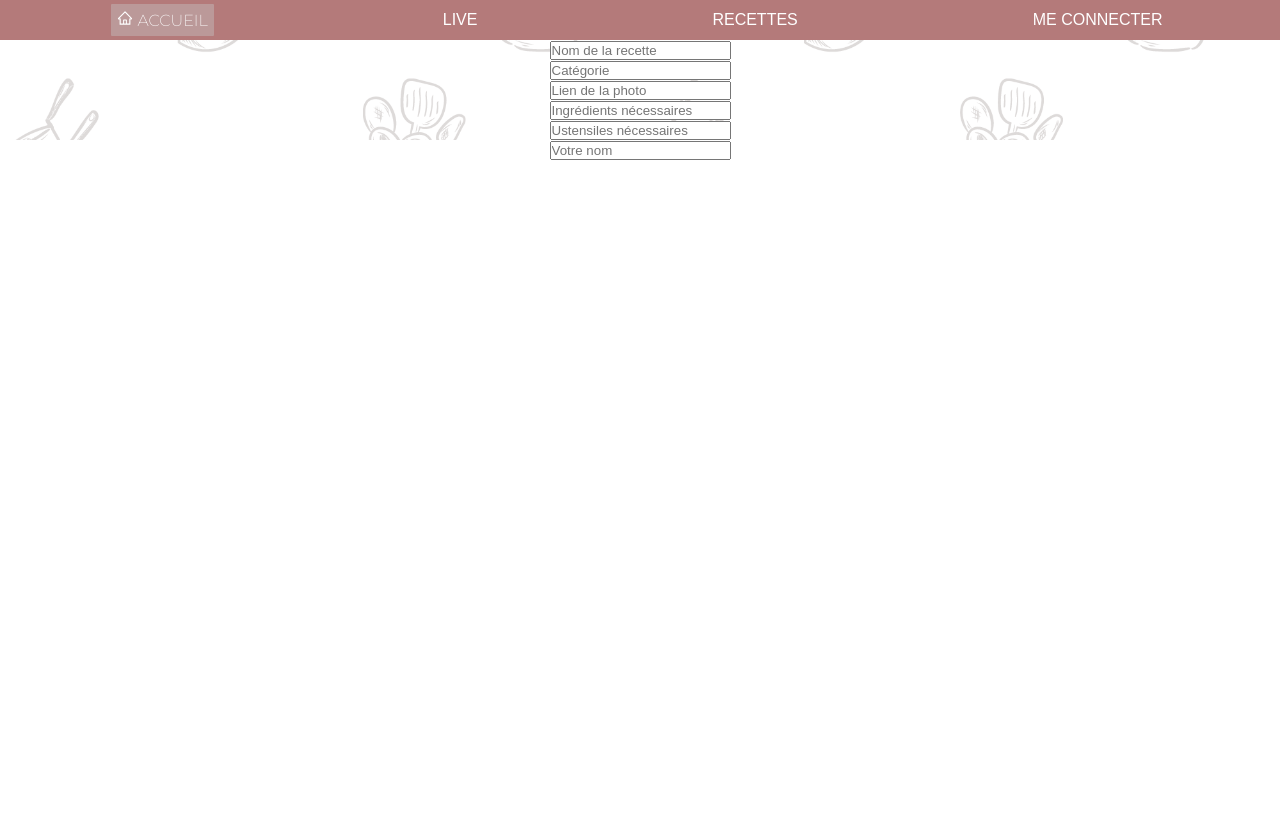
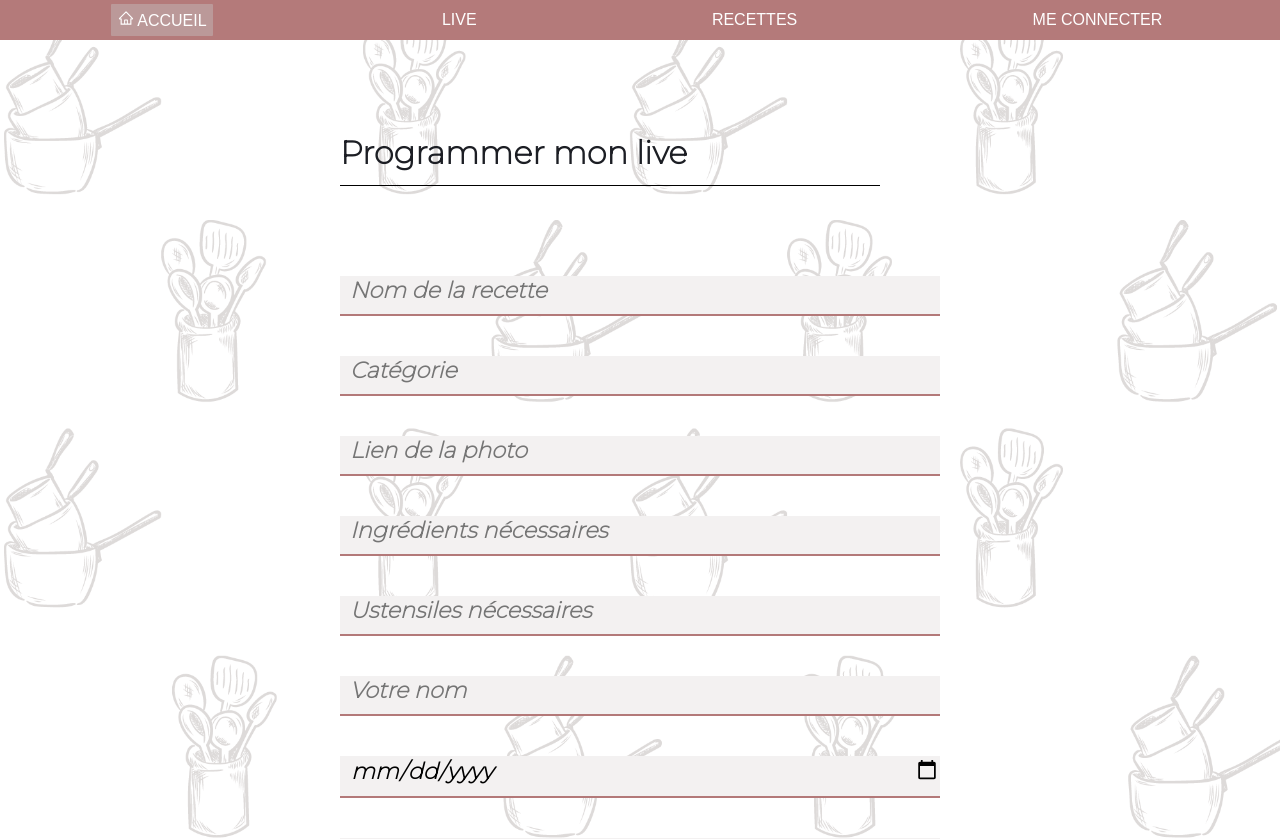
Before and after one commit to DelphLB/hackaton3-front, a React (Create React App) app: page /nouveauLive in a window 1280 px wide. Shown: the top 839 px of the page. Before the commit the page ends 800 px from the top, so only its background shows below. Built offline with nearby package versions, Linux system fonts and the light colour scheme.

Commit message:
filter fixed + post terminé

```diff
--- a/src/App.jsx
+++ b/src/App.jsx
@@ -1,17 +1,13 @@
 import HomePage from "./components/homepage/HomePage";
 import { Route, Switch } from "react-router";
-
 import VideoChat from "./video/VideoChat";
-
-
 import "./App.css";
-import Recettes from "./components/recettes/Recettes";
-import AddRecettes from "./components/recettes/AddRecettes";
-
 import Login from "./components/Login";
 import ConnectPage from "./components/ConnectPage";
 import NavBar from "./components/navbar/NavBar";
 import PostLive from "./components/homepage/PostLive";
+import Recettes from "./components/recettes/Recettes";
+import AddRecettes from "./components/recettes/AddRecettes";
 
 function App() {
   return (
@@ -20,11 +16,11 @@ function App() {
       <Switch>
         <Route exact path='/' component={HomePage} />
         <Route exact path='/videoChat' component={VideoChat} />
-        <Route path='/recettes' component={Recettes} />
-        <Route path='/nouvellerecette' component={AddRecettes} />
         <Route exact path='/login' component={Login} />
         <Route exact path='/connectPage' component={ConnectPage} />
+        <Route exact path='/recettes' component={Recettes} />
         <Route exact path='/nouveauLive' component={PostLive} />
+        <Route exact path='/nouvellerecette' component={AddRecettes} />
       </Switch>
     </div>
   );
--- a/src/components/homepage/PostLive.jsx
+++ b/src/components/homepage/PostLive.jsx
@@ -2,6 +2,7 @@ import React, { useState, useEffect } from "react";
 import "../../style/PostLive.css";
 import axios from "axios";
 import moment from "moment";
+
 // import moment from 'moment';
 
 import "moment/locale/fr";
@@ -12,21 +13,21 @@ function PostLive() {
   const [input, setInput] = useState({});
 
   const handleClick = async () => {
-    axios.post(`https://cookeat-wild.herokuapp.com/api/recettes`, {
+    await axios.post(`https://cookeat-wild.herokuapp.com/api/recettes`, {
       ...input,
     });
+    await window.location.reload();
   };
+
   const handleChange = (e) => {
     setInput({ ...input, [e.target.id]: e.target.value });
   };
 
   return (
-    <div
-      className='PostLiveBloc'
-      style={{
-        marginBottom: "60px",
-        height: "100px",
-      }}>
+    <div className='Prog'>
+      <div className='BlocInput'>
+        <h1>Programmer mon live </h1>
+
         <div className='PostLive'>
           <input
             type='Name'
@@ -80,7 +81,7 @@ function PostLive() {
 
         <div className='PostLive'>
           <input
-          type='user'
+            type='text'
             id='chef'
             name='Chef'
             className='inputname'
@@ -88,11 +89,28 @@ function PostLive() {
             onChange={(e) => handleChange(e)}
           />
         </div>
+        <input
+          type='date'
+          id='date'
+          name='Ustensiles'
+          className='inputname'
+          placeholder='Ustensiles nécessaires'
+          onChange={(e) => handleChange(e)}
+        />
+        <input
+          type='text'
+          id='time'
+          name='Ustensiles'
+          className='inputname'
+          placeholder='heure'
+          onChange={(e) => handleChange(e)}
+        />
+      </div>
       <button
-        className='petitboutton'
+        className='boutonPost'
         type='submit'
         onClick={() => handleClick()}>
-        Enregistrer les modifications
+        Programmer !
       </button>
     </div>
   );
--- a/src/components/homepage/Prog.jsx
+++ b/src/components/homepage/Prog.jsx
@@ -2,6 +2,7 @@ import React, { useState, useEffect } from "react";
 import "../../style/Prog.css";
 import axios from "axios";
 import moment from "moment";
+import { Link } from "react-router-dom";
 // import moment from 'moment';
 
 import "moment/locale/fr";
@@ -15,16 +16,7 @@ const Prog = () => {
   useEffect(() => {
     axios
       .get(`https://cookeat-wild.herokuapp.com/api/recettes`)
-      .then((response) =>
-        setListRecette(
-          response.data.sort((a, b) => {
-            const A = a.date;
-            const B = b.date;
-            if (A < B) return -1;
-            if (A > B) return 1;
-          })
-        )
-      );
+      .then((response) => setListRecette(response.data));
   }, []);
 
   {
@@ -34,6 +26,12 @@ const Prog = () => {
           ? lesRecettes.push(recette)
           : ""
       );
+    lesRecettes.sort((a, b) => {
+      const A = a.date;
+      const B = b.date;
+      if (A < B) return -1;
+      else if (A > B) return 1;
+    });
   }
 
   console.log(lesRecettes);
@@ -42,7 +40,9 @@ const Prog = () => {
     <div className='Prog'>
       <div className='ProgHead'>
         <h1> Prochains Lives </h1>
-        <button className='add-recette'>Proposer un live</button>
+        <Link to='/nouveauLive'>
+          <button className='add-recette'>Proposer un live</button>
+        </Link>
       </div>
       <div className='ProgBlocks'>
         {lesRecettes.map((recette) =>
--- a/src/components/navbar/NavBar.jsx
+++ b/src/components/navbar/NavBar.jsx
@@ -16,9 +16,7 @@ const NavBar = () => {
               onClick={() => setActiveId("home")}
               className={activeId === "home" ? "items active" : "items"}>
               <Link className='linkPages' to='/'>
-                <p>
-                  <AiIcons.AiOutlineHome /> &#32; ACCUEIL
-                </p>
+                <AiIcons.AiOutlineHome /> &#32; ACCUEIL
               </Link>
             </button>
           </div>
@@ -37,8 +35,8 @@ const NavBar = () => {
               type='button'
               onClick={() => setActiveId("recette")}
               className={activeId === "recette" ? "items active" : "items"}>
-                  <Link className='linkPages' to='/recettes'>
-                  RECETTES
+              <Link className='linkPages' to='/recettes'>
+                RECETTES
               </Link>
             </button>
           </div>
--- a/src/style/PostLive.css
+++ b/src/style/PostLive.css
@@ -11,3 +11,41 @@
   display: flex;
   flex-direction: column;
 }
+input {
+  background-color: rgba(243, 241, 241, 1);
+  font-weight: bold;
+  font-family: "Montserrat", sans-serif;
+  font-size: 1.4em;
+  width: 100%;
+  margin-bottom: 40px;
+  padding-bottom: 10px;
+  padding-left: 10px;
+  border: none;
+  border-bottom: 2px solid rgba(172, 108, 108, 0.9);
+  font-style: italic;
+}
+
+.BlocInput {
+  display: flex;
+  flex-direction: column;
+  justify-content: center;
+  margin: 80px auto;
+  width: 600px;
+}
+
+.BlocInput h1 {
+  width: 90%;
+  font-weight: 600;
+  border-bottom: 1px solid black;
+  margin-bottom: 15%;
+}
+
+.boutonPost {
+  background-color: rgba(172, 108, 108, 1);
+  color: white;
+  font-weight: bold;
+  text-decoration: none;
+  padding: 10px;
+  border-radius: 20px;
+  transition: transform ease-in-out 0.5s;
+}
```
Also changed, not shown: src/components/recettes/Recettes.jsx (+41 -37 lines). Lines whose indentation alone changed are shown as unchanged.
